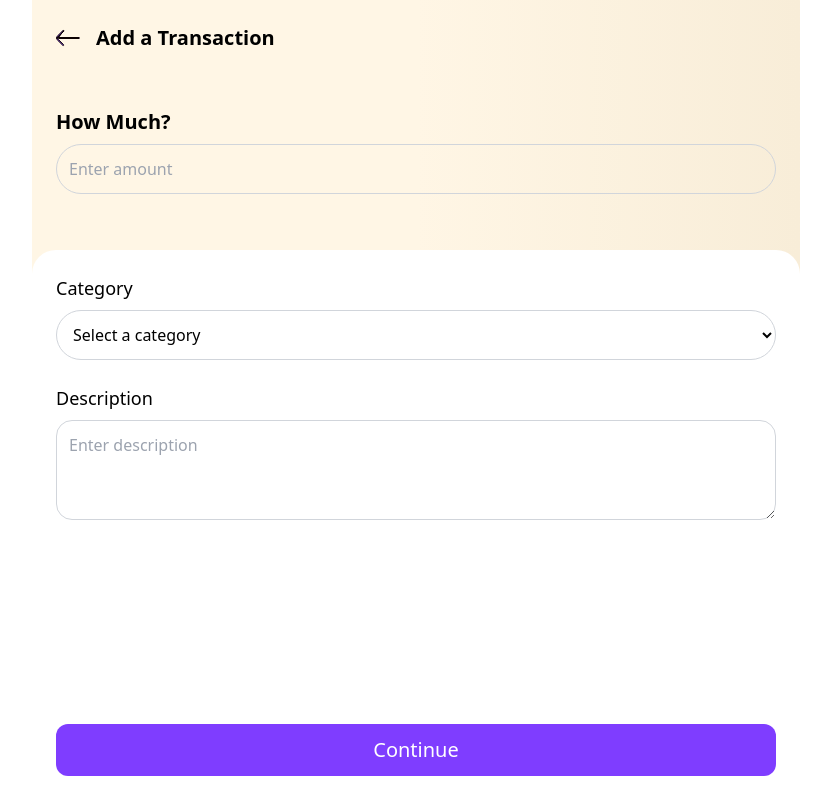
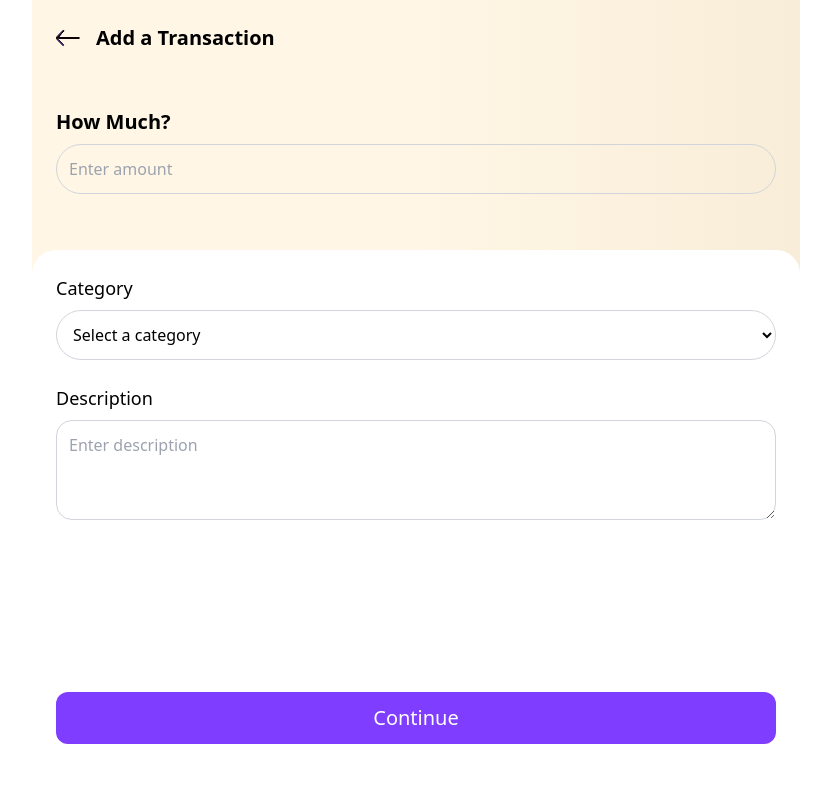
Before and after one commit to ShanMuhammad23/expensetrackerreact, a React (Create React App) app: page /HomePage/AddExpense in a window 1280 px wide. Shown: the whole page, without its empty margins (224-1055 px from the left). Built offline with nearby package versions, Linux system fonts and the light colour scheme.

Commit message:
Add Expense Modified

```diff
--- a/src/sections/AddExpense.jsx
+++ b/src/sections/AddExpense.jsx
@@ -144,7 +144,7 @@ const AddExpense = () => {
 
           <button
             type="submit"
-            className="mt-auto w-full bg-[#7F3DFF] text-white text-xl py-3 rounded-xl hover:bg-[#6F2DFF] transition-colors"
+            className="mt-auto mb-8 w-full bg-[#7F3DFF] text-white text-xl py-3 rounded-xl hover:bg-[#6F2DFF] transition-colors"
           >
             Continue
           </button>
--- a/src/sections/HomePage.jsx
+++ b/src/sections/HomePage.jsx
@@ -4,7 +4,7 @@ import { useState, useEffect } from "react";
 import { Link } from "react-router-dom";
 
 const HomePage = () => {
-  const [income, setIncome] = useState(12000);
+  const [income, setIncome] = useState(120000);
   const [totalExpense, setTotalExpense] = useState(0);
   const buttons = ["Today", "Weekly", "Monthly"];
   const [activeButton, setActiveButton] = useState(0); // Default to first button
@@ -71,7 +71,7 @@ const HomePage = () => {
 
         <div className="flex justify-between items-center mb-4">
           <h2 className="font-semibold">Recent Transactions</h2>
-          <Link to="/all-transactions" className="text-blue-600">
+          <Link to="/HomePage/AllTransactions" className="text-blue-600">
             View All
           </Link>
         </div>
```
